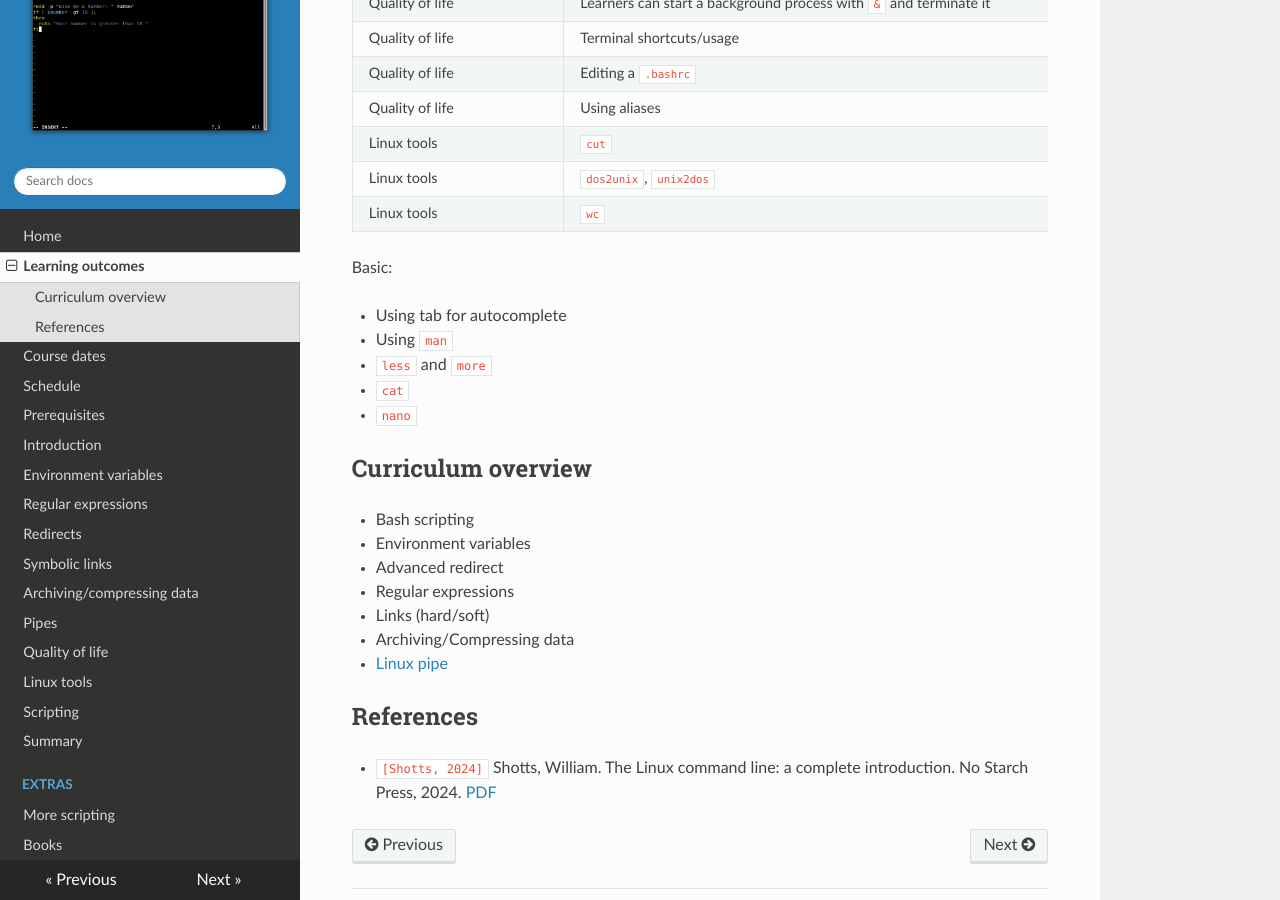
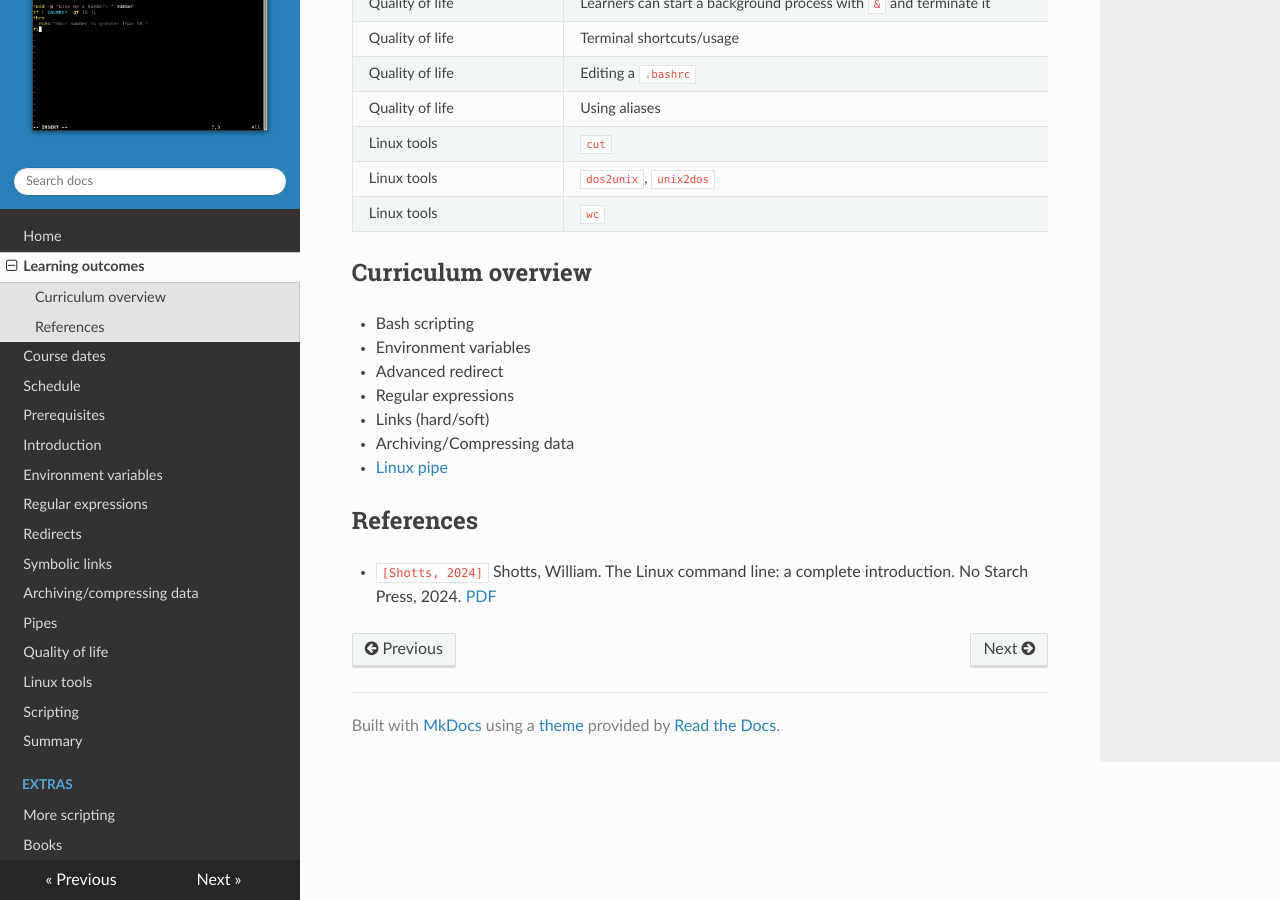
Before and after one commit to UPPMAX/linux-command-line-201, an MkDocs documentation site: the page built from docs/learning_outcomes.md, in a window 1280 px wide and 900 px high, scrolled down 753 px. Built offline with MkDocs 1.6.1, drawn with Linux system fonts in a browser that asks for light colours; nearby versions of some CDN libraries.

```diff
--- a/docs/learning_outcomes.md
+++ b/docs/learning_outcomes.md
@@ -2,39 +2,31 @@
 
 <!-- markdownlint-disable MD013 --><!-- Tables cannot be split up over lines, hence will break 80 characters per line -->
 
-Curriculum item                                                                |Learning objective
--------------------------------------------------------------------------------|-----------------------------------------------------
-Bash scripting                                                                 |Learners can use bash variables
-Bash scripting                                                                 |Learners can use bash `if` statements
-Bash scripting                                                                 |Learners can use bash `if` statements with the 'or' and 'and' symbols
-Bash scripting                                                                 |Learners can use bash `for` statements
-Bash scripting                                                                 |Learners can write scripts that require user input
-Environment variables                                                          |Learners can create, read and write to environment variables (e.g. `[Shotts, 2024]`, chapter 25, p390)
-Advanced redirect                                                              |Learners can redirect output between the standard, error and log output streams
-Regular expressions                                                            |Learners can use `.`, `*`, `+`, `?`, `[]`, `[^]`, `{}`, `()` in regular expressions (19. What are Regular Expressions?, p266-onward)(or any regex course)
-Regular expressions                                                            |Learners can use `grep` for pattern matching
-Regular expressions                                                            |Learners can use `sed` for pattern matched replacing
-Links (hard/soft)                                                              |Learners can create soft and hard symbolic links (e.g. `[Shotts, 2024]`, '3. Symbolic Links', p24)
-Archiving/Compressing data                                                     |Learners can compress and extract data, using `(g)zip` and `tar`
-Linux pipe                                                                     |[Learners can chain commands using the Linux pipe (6. Pipelines, p63-p64)](https://github.com/UPPMAX/naiss_intermediate_bash_linux/issues/6)
-Finding information                                                            |[Learners have practiced using a book on bash/Linux](https://github.com/UPPMAX/naiss_intermediate_bash_linux/issues/7)
-Quality of life                                                                |Learners can start a background process with `&` and terminate it
-Quality of life                                                                |Terminal shortcuts/usage
-Quality of life                                                                |Editing a `.bashrc`
-Quality of life                                                                |Using aliases
-Linux tools                                                                    |`cut`
-Linux tools                                                                    |`dos2unix`, `unix2dos`
-Linux tools                                                                    |`wc`
+Curriculum item                                                                |Learning objective                                                                                                                                          |Volunteer(s) to teach this
+-------------------------------------------------------------------------------|------------------------------------------------------------------------------------------------------------------------------------------------------------|--------------------------
+Bash scripting                                                                 |Learners can use bash variables                                                                                                                             |RB
+Bash scripting                                                                 |Learners can use bash `if` statements                                                                                                                       |RB
+Bash scripting                                                                 |Learners can use bash `if` statements with the 'or' and 'and' symbols                                                                                       |RB
+Bash scripting                                                                 |Learners can use bash `for` statements                                                                                                                      |RB
+Bash scripting                                                                 |Learners can write scripts that require user input                                                                                                          |.
+Environment variables                                                          |Learners can create, read and write to environment variables (e.g. `[Shotts, 2024]`, chapter 25, p390)                                                      |.
+Advanced redirect                                                              |Learners can redirect output between the standard, error and log output streams                                                                             |.
+Regular expressions                                                            |Learners can use `.`, `*`, `+`, `?`, `[]`, `[^]`, `{}`, `()` in regular expressions (19. What are Regular Expressions?, p266-onward)(or any regex course)   |RB
+Regular expressions                                                            |Learners can use `grep` for pattern matching                                                                                                                |RB
+Regular expressions                                                            |Learners can use `sed` for pattern matched replacing                                                                                                        |.
+Links (hard/soft)                                                              |Learners can create soft and hard symbolic links (e.g. `[Shotts, 2024]`, '3. Symbolic Links', p24)                                                          |.
+Archiving/Compressing data                                                     |Learners can compress and extract data, using `(g)zip` and `tar`                                                                                            |.
+Linux pipe                                                                     |[Learners can chain commands using the Linux pipe (6. Pipelines, p63-p64)](https://github.com/UPPMAX/naiss_intermediate_bash_linux/issues/6)                |RB
+Finding information                                                            |[Learners have practiced using a book on bash/Linux](https://github.com/UPPMAX/naiss_intermediate_bash_linux/issues/7)                                      |RB
+Quality of life                                                                |Learners can start a background process with `&` and terminate it                                                                                           |.
+Quality of life                                                                |Terminal shortcuts/usage                                                                                                                                    |.
+Quality of life                                                                |Editing a `.bashrc`                                                                                                                                         |.
+Quality of life                                                                |Using aliases                                                                                                                                               |.
+Linux tools                                                                    |`cut`                                                                                                                                                       |RB
+Linux tools                                                                    |`dos2unix`, `unix2dos`                                                                                                                                      |RB
+Linux tools                                                                    |`wc`                                                                                                                                                        |RB
 
 <!-- markdownlint-enable MD013 -->
-
-Basic:
-
-- Using tab for autocomplete
-- Using `man`
-- `less` and `more`
-- `cat`
-- `nano`
 
 ## Curriculum overview
 
```
Also changed, not shown: docs/prerequisites.md (+8 -0 lines).
